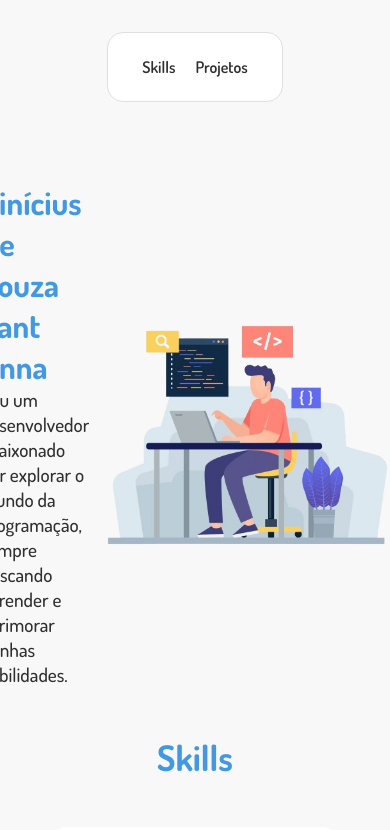
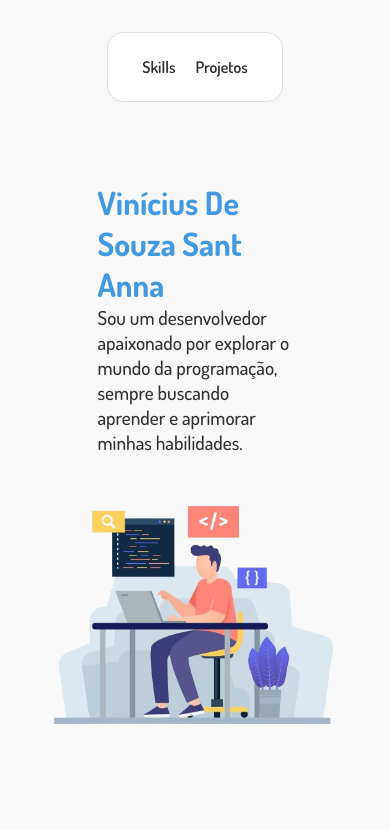
Before and after one commit to ViniciusSantanaa/portfolio, a Next.js app: page / in a window 390 px wide. Shown: the top 830 px of the page. Built offline with nearby package versions, Linux system fonts and the light colour scheme.

Commit message:
ajuste apresentação responsivo

```diff
--- a/src/app/page.module.css
+++ b/src/app/page.module.css
@@ -63,6 +63,10 @@
 }
 
 @media (max-width: 438px) {
+    .container{
+        flex-direction: column;
+    }
+
     .div_skills{
         gap: 1rem;
     }
```
